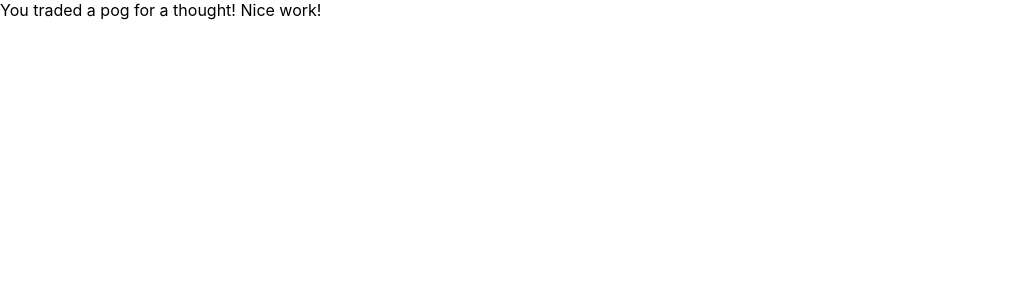
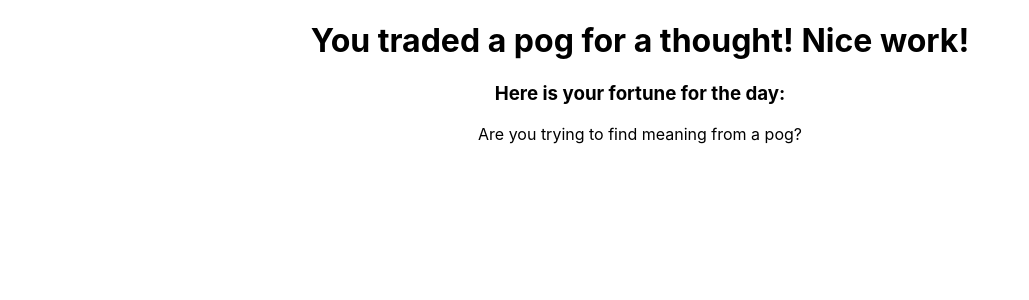
Before and after one commit to connkat/theyellowdubmarine, a React (Create React App) app: page /pogs in a window 1280 px wide. Shown: the top 300 px of the page, without its empty margins (0-1029 px from the left). Built offline with nearby package versions, Linux system fonts and the light colour scheme.

Commit message:
randomized fortunes

```diff
--- a/src/helperFunctions.ts
+++ b/src/helperFunctions.ts
@@ -8,7 +8,7 @@ function createAge() {
 		randomIndex;
 
 	// While there remain elements to shuffle.
-	while (currentIndex != 0) {
+	while (currentIndex !== 0) {
 		// Pick a remaining element.
 		randomIndex = Math.floor(Math.random() * currentIndex);
 		currentIndex--;
@@ -38,8 +38,12 @@ function numConsequences(num: number) {
 	return msg;
 }
 
+function pickNum(num: number) {
+	return Math.floor(Math.random() * num);
+}
+
 function alertText(msg: string) {
 	alert(msg);
 }
 
-export { createAge, numConsequences, alertText };
+export { createAge, numConsequences, pickNum, alertText };
--- a/src/pages/Pogs.tsx
+++ b/src/pages/Pogs.tsx
@@ -1,4 +1,15 @@
+import { pickNum } from "../helperFunctions";
+import { data } from "../pogs";
+
+import "./pogs.css";
+
 export default function Pogs() {
-	return <div className="Pogs">You traded a pog for a thought! Nice work!
-	</div>;
+	const fortune = pickNum(8);
+	return (
+		<div className="Pogs">
+			<h1>You traded a pog for a thought! Nice work!</h1>
+			<h3>Here is your fortune for the day:</h3>
+			{data[fortune]}
+		</div>
+	);
 }
--- /dev/null
+++ b/src/pages/pogs.css
@@ -0,0 +1,3 @@
+.Pogs {
+	text-align: center;
+}
--- a/src/pogs.ts
+++ b/src/pogs.ts
@@ -1,4 +1,4 @@
-const pogs: Array<string> = [
+const data: Array<string> = [
 	"Fuck yer burn",
 	"Are you trying to find meaning from a pog?",
 	"Survey says: You could be a little cooler",
@@ -8,7 +8,6 @@ const pogs: Array<string> = [
 	"Why be interesting when you can be...you!",
 	"It is really cute that you think that outfit looks cool",
 	"Please feed me more pogs :)",
-
 ];
 
-export { pogs };
+export { data };
```
Also changed, not shown: src/components/AnnoyingModal.tsx (+7 -6 lines).
